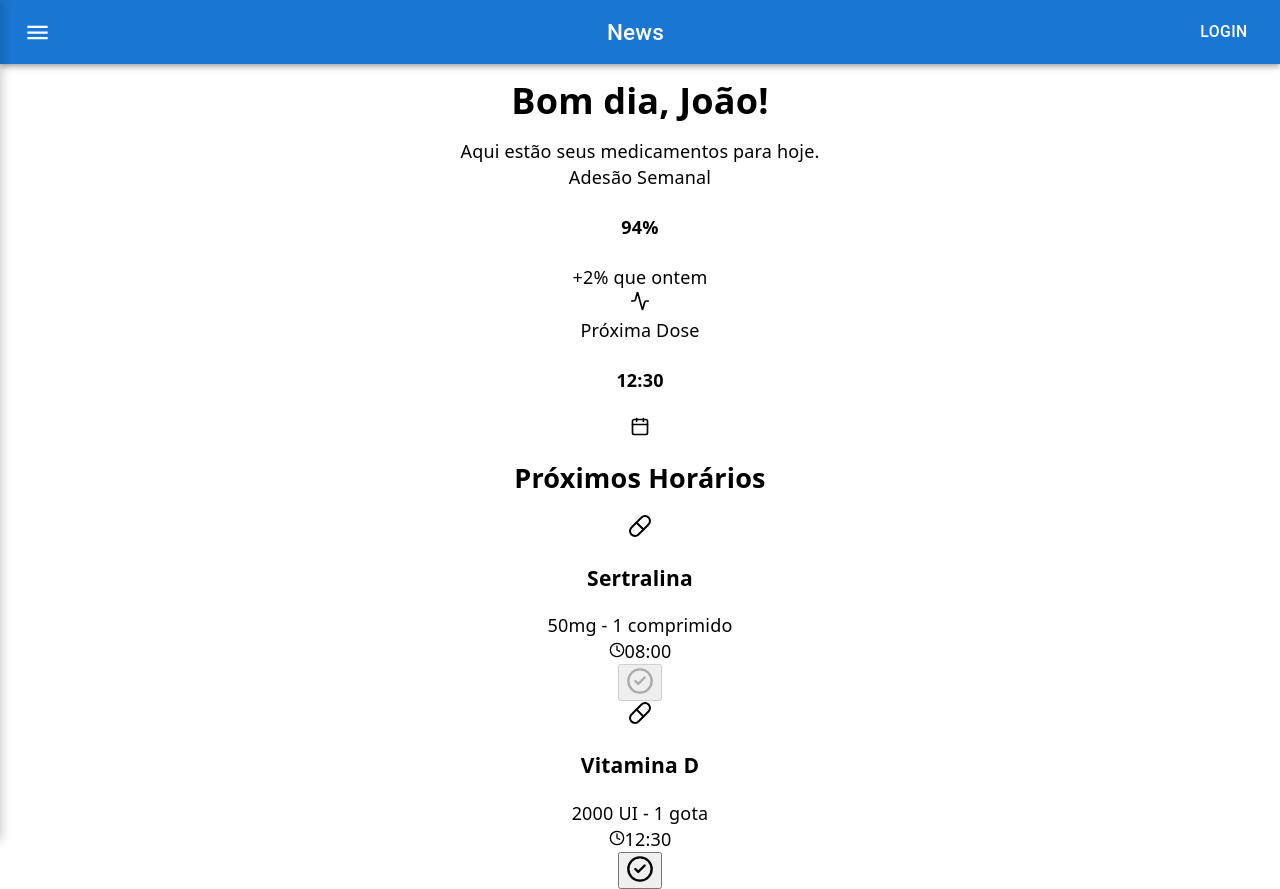
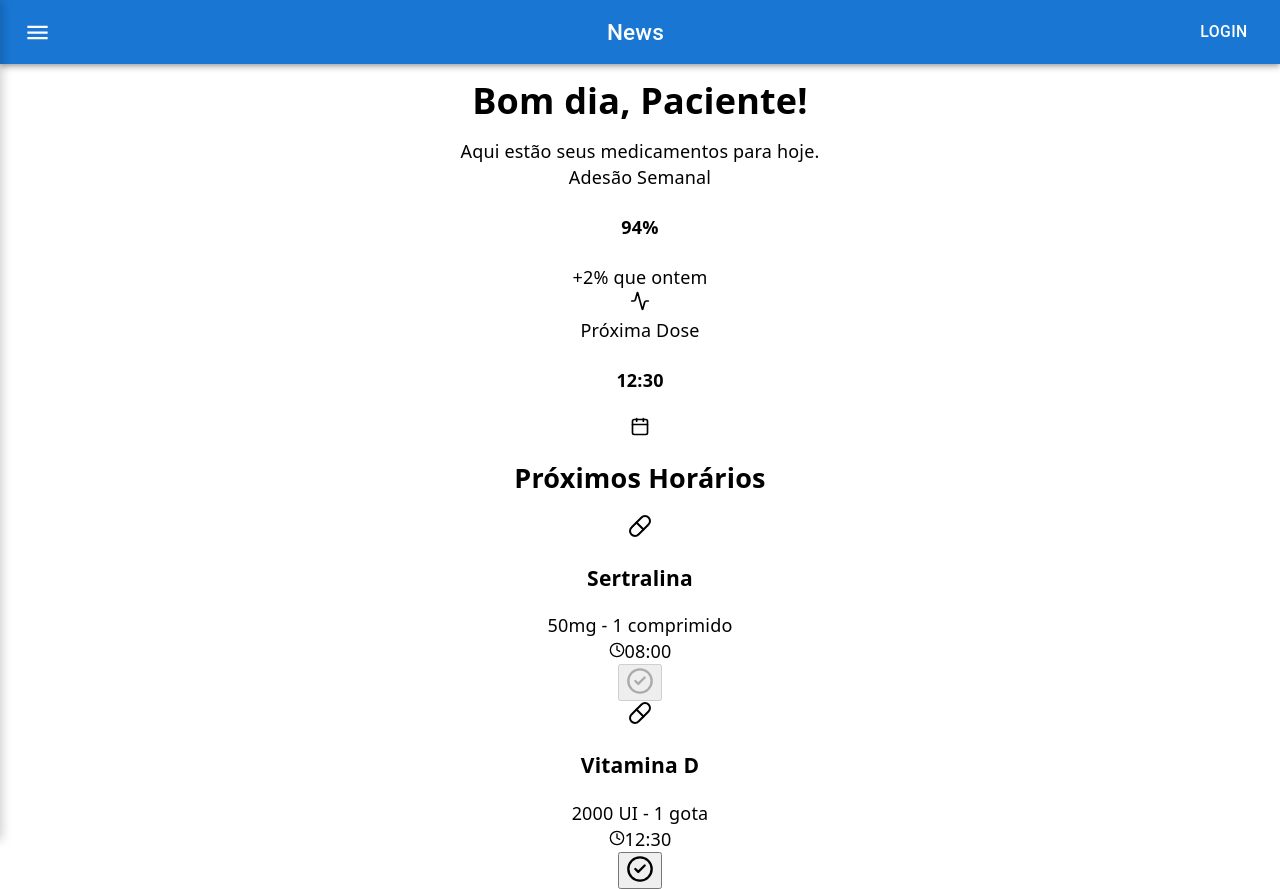
Before and after one commit to Gabiss1/Repo-Reserva, a React (Vite) app in the folder Fontes/frontend/: page / in a window 1280 px wide. Built offline with nearby package versions, Linux system fonts and the light colour scheme.

Commit message:
Changed a few things around the drawer menu

```diff
--- a/Fontes/frontend/package.json
+++ b/Fontes/frontend/package.json
@@ -17,7 +17,8 @@
     "axios": "^1.18.1",
     "lucide-react": "^1.23.0",
     "react": "^19.x",
-    "react-dom": "^19.x"
+    "react-dom": "^19.x",
+    "socket.io": "^4.8.3"
   },
   "devDependencies": {
     "@eslint/js": "^10.0.1",
--- a/Fontes/frontend/src/App.tsx
+++ b/Fontes/frontend/src/App.tsx
@@ -8,14 +8,17 @@ import React from 'react';
 
 export default function App() {
   const [open, setOpen] = useState(false);
+
   return (
+
     <div className="min-h-screen bg-surface w-screen ">
-            <div className="menuButtonBar">
+
+      <div className="menuButtonBar">
         <ButtonAppBar/>
       </div>
 
       <header className="mb-8 border-amber-300 border-4 borde">
-        <h1 className="text-3xl font-bold text-gray-900">Bom dia, João!</h1>
+        <h1 className="text-3xl font-bold text-gray-900">Bom dia, Paciente!</h1>
         <p className="text-gray-500">Aqui estão seus medicamentos para hoje.</p>
       </header>
 
--- a/Fontes/frontend/src/ButtonAppBar.tsx
+++ b/Fontes/frontend/src/ButtonAppBar.tsx
@@ -5,6 +5,7 @@ import Typography from "@mui/material/Typography";
 import Button from "@mui/material/Button";
 import IconButton from "@mui/material/IconButton";
 import MenuIcon from "@mui/icons-material/Menu";
+import { useEffect } from "react";
 import { useState } from "react";
 
 import { Drawer } from "./components/Drawer";
@@ -14,6 +15,7 @@ export default function ButtonAppBar() {
 
   return (
     <Box sx={{ flexGrow: 1 }}>
+      <div className="drawerInBox" style={{background: "black"}}>
       <Drawer
         open={open}
         onClose={() => setOpen(false)}
@@ -26,6 +28,7 @@ export default function ButtonAppBar() {
           <li>Configurações</li>
         </ul>
       </Drawer>
+      </div>
       <AppBar position="static">
         <Toolbar>
           <IconButton
--- a/Fontes/frontend/src/components/drawer.css
+++ b/Fontes/frontend/src/components/drawer.css
@@ -15,7 +15,7 @@
     height: 100vh;
 
     color: black;
-    background: #fff;
+    background-color:rgb(255, 255, 255);
     box-shadow: 2px 0 10px rgba(0, 0, 0, 0.2);
 
     transform: translateX(-100%);
@@ -23,6 +23,7 @@
 
     padding: 20px;
     z-index: 1000;
+
   }
 
   .drawer.open {
--- a/Fontes/frontend/src/index.css
+++ b/Fontes/frontend/src/index.css
@@ -82,3 +82,7 @@ code {
   padding: 4px 8px;
   background: var(--code-bg);
 }
+
+ul {
+  text-align: justify;
+}
```
Also changed, not shown: Fontes/frontend/src/App.css (line endings or trailing spaces), 1 other file (tests, documents, lock files or other folders).
